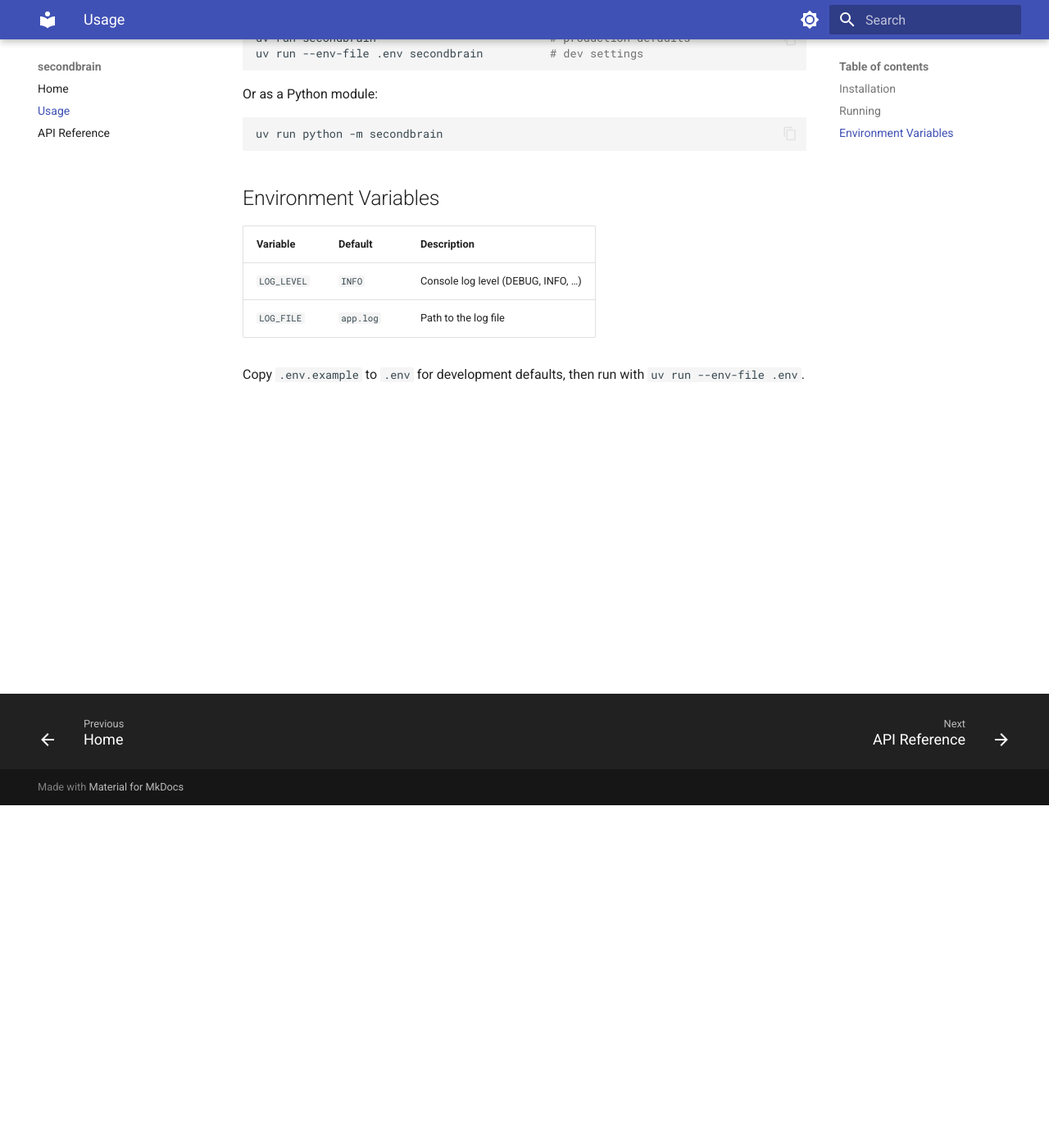
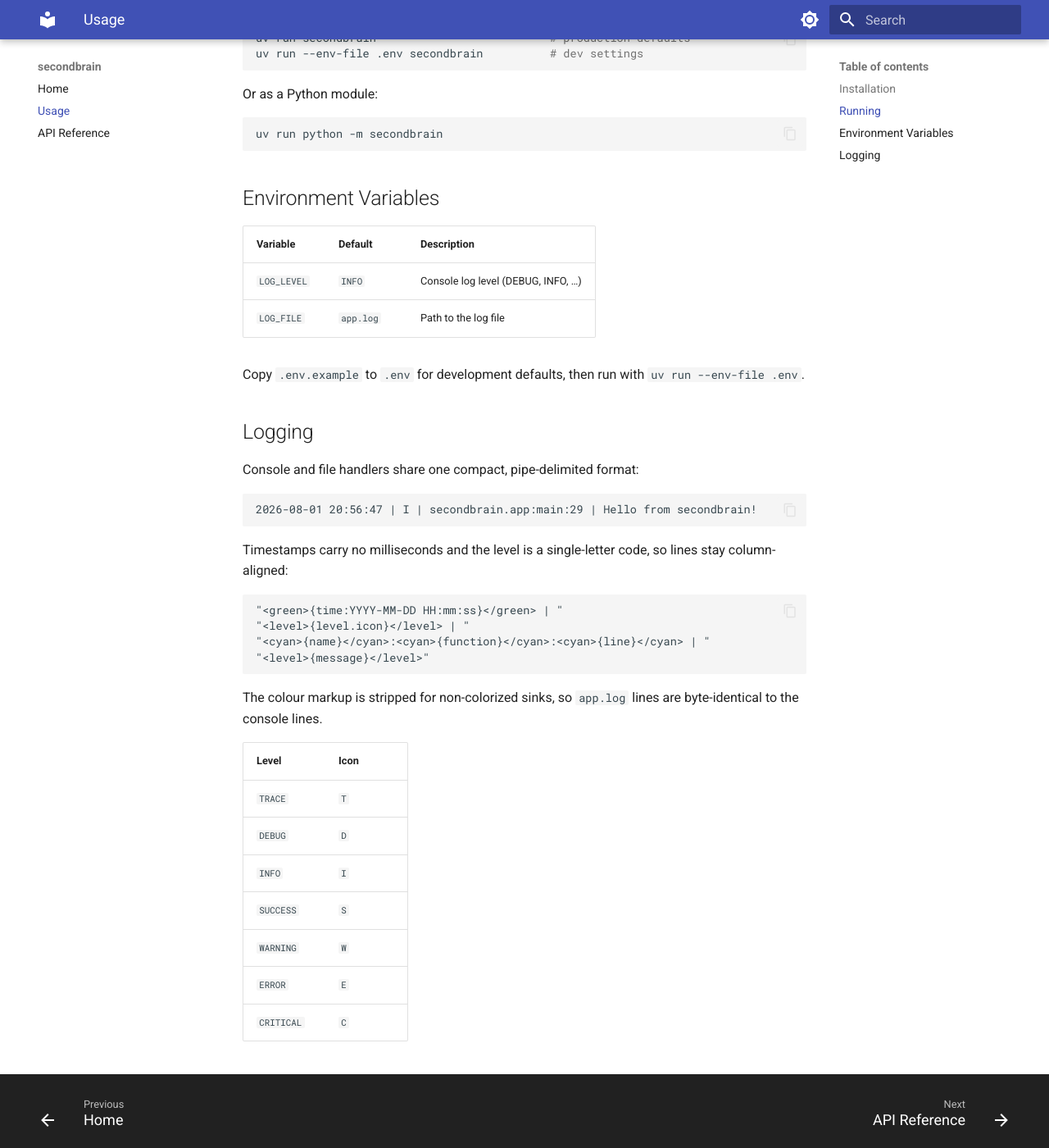
Before and after one commit to acsany/sb-aug, an MkDocs documentation site: the page built from docs/usage.md, in a window 1280 px wide and 1400 px high, scrolled down 418 px. Shown: the whole window at 82% size. Built offline with MkDocs 1.6.1 and Material for MkDocs 9.7.7, drawn with Linux system fonts in a browser that asks for light colours.

Commit message:
Trim loguru log format to a compact pipe-delimited line
Both the stderr and file handlers now share an explicit LOG_FORMAT:
second-precision timestamps (no milliseconds), a single-letter level
code, and " | " instead of " - " before the message.

    2026-08-01 20:56:47 | I | secondbrain.app:main:29 | Hello from secondbrain!

Single-letter icons are registered for all 7 built-in levels, not just
the 5 in the issue — TRACE and SUCCESS would otherwise keep their
double-width default emoji and break column alignment.

Closes #1

Co-Authored-By: Claude Opus 5 (1M context) <noreply@anthropic.com>

````diff
--- a/docs/usage.md
+++ b/docs/usage.md
@@ -31,3 +31,34 @@ uv run python -m secondbrain
 | `LOG_FILE`  | `app.log`  | Path to the log file                 |
 
 Copy `.env.example` to `.env` for development defaults, then run with `uv run --env-file .env`.
+
+## Logging
+
+Console and file handlers share one compact, pipe-delimited format:
+
+```
+2026-08-01 20:56:47 | I | secondbrain.app:main:29 | Hello from secondbrain!
+```
+
+Timestamps carry no milliseconds and the level is a single-letter code, so lines stay
+column-aligned:
+
+```text
+"<green>{time:YYYY-MM-DD HH:mm:ss}</green> | "
+"<level>{level.icon}</level> | "
+"<cyan>{name}</cyan>:<cyan>{function}</cyan>:<cyan>{line}</cyan> | "
+"<level>{message}</level>"
+```
+
+The colour markup is stripped for non-colorized sinks, so `app.log` lines are byte-identical
+to the console lines.
+
+| Level      | Icon |
+|------------|------|
+| `TRACE`    | `T`  |
+| `DEBUG`    | `D`  |
+| `INFO`     | `I`  |
+| `SUCCESS`  | `S`  |
+| `WARNING`  | `W`  |
+| `ERROR`    | `E`  |
+| `CRITICAL` | `C`  |
````
Also changed, not shown: README.md (+9 -0 lines), 2 other files.
